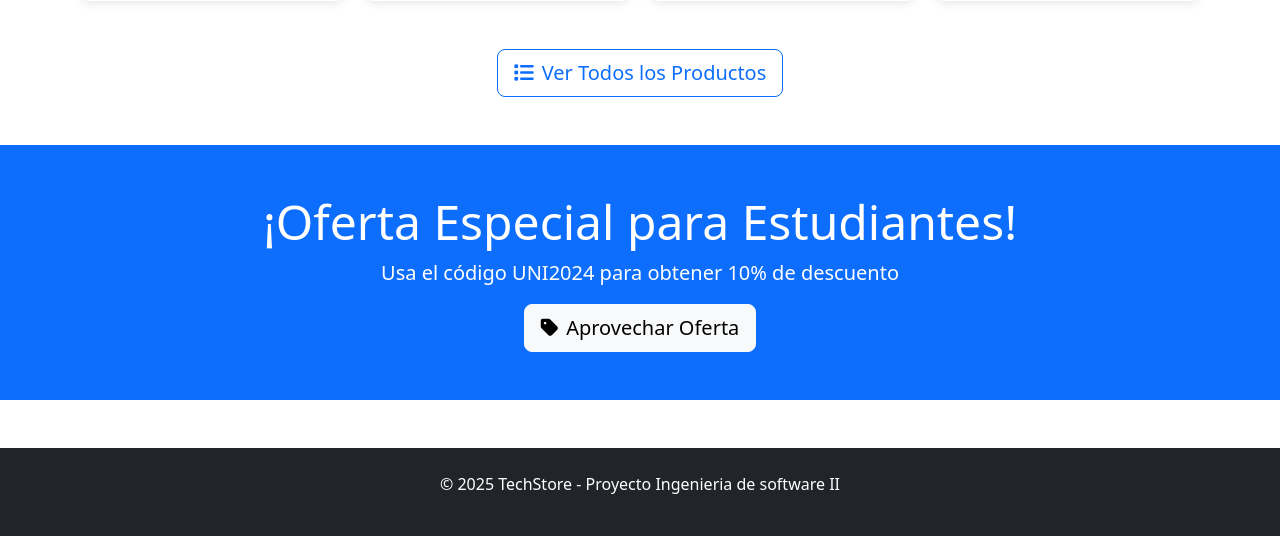
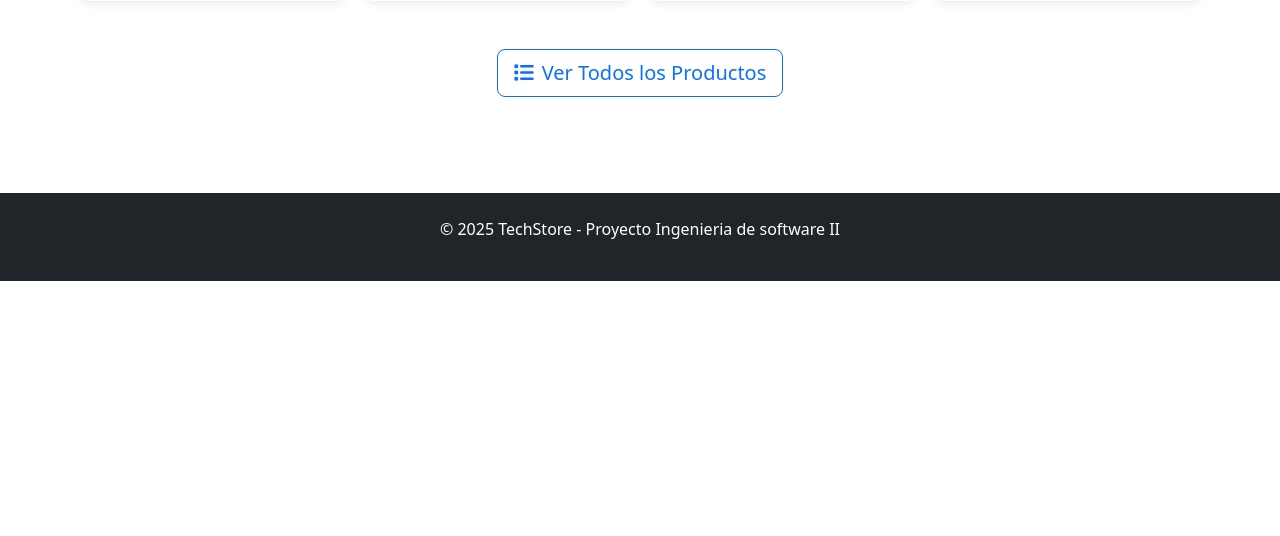
Before and after one commit to TheCristian2003/ProyectoIngenieriaDeSoftwareII, a Flask app: page / in a window 1280 px wide. Shown: the part 1221-1757 px from the top of the page. After the commit the page ends 1502 px from the top, so only its background shows below. Run offline with Flask 3, Linux system fonts and the light colour scheme; data comes from the database, SQL or seed files in the repository; data that the repository does not hold is empty.

Commit message:
retiro de funciones que no funcionan

```diff
--- a/templates/home.html
+++ b/templates/home.html
@@ -99,14 +99,5 @@
     </div>
 </section>
 
-<!-- Banner Promocional -->
-<section class="py-5 bg-primary text-white">
-    <div class="container text-center">
-        <h3 class="display-5">¡Oferta Especial para Estudiantes!</h3>
-        <p class="lead">Usa el código <strong>UNI2024</strong> para obtener 10% de descuento</p>
-        <a href="/productos" class="btn btn-light btn-lg">
-            <i class="fas fa-tag me-2"></i>Aprovechar Oferta
-        </a>
-    </div>
-</section>
+
 {% endblock %}
```
Also changed, not shown: templates/carrito.html (+0 -11 lines).
